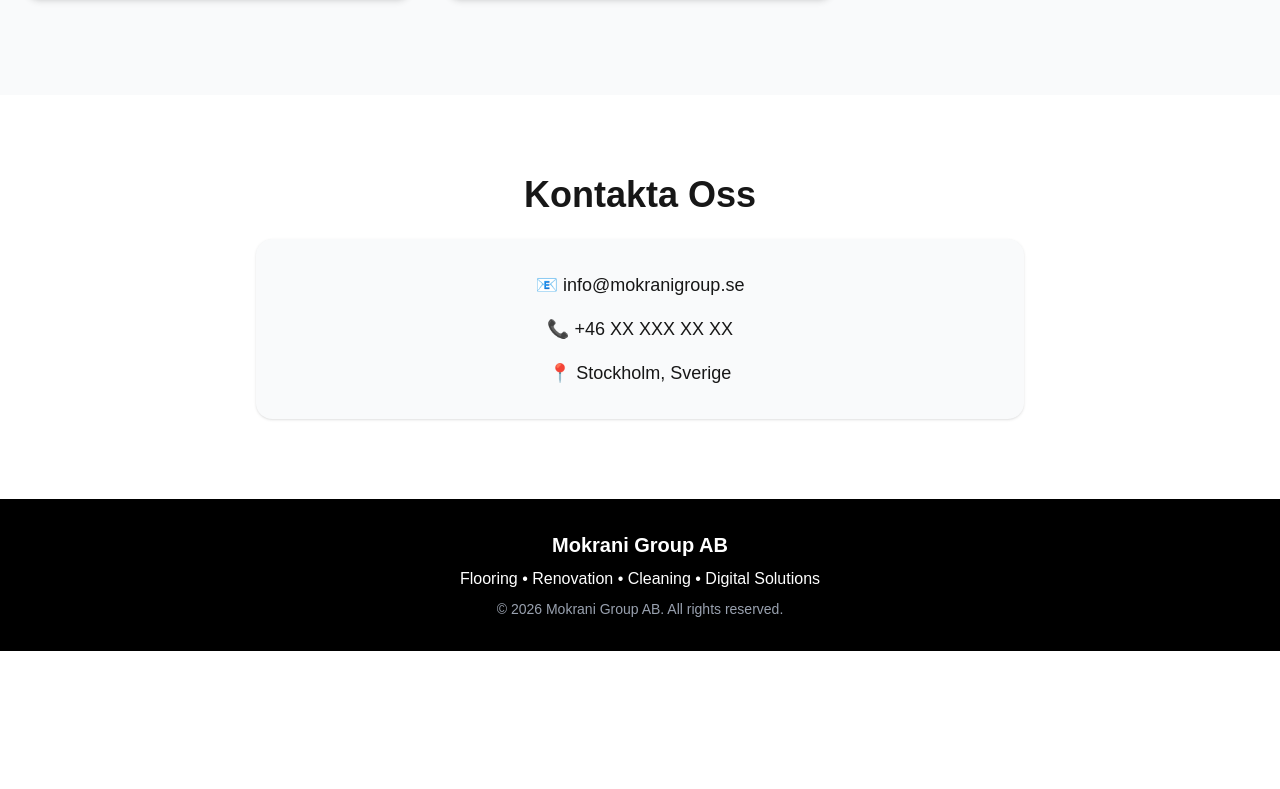
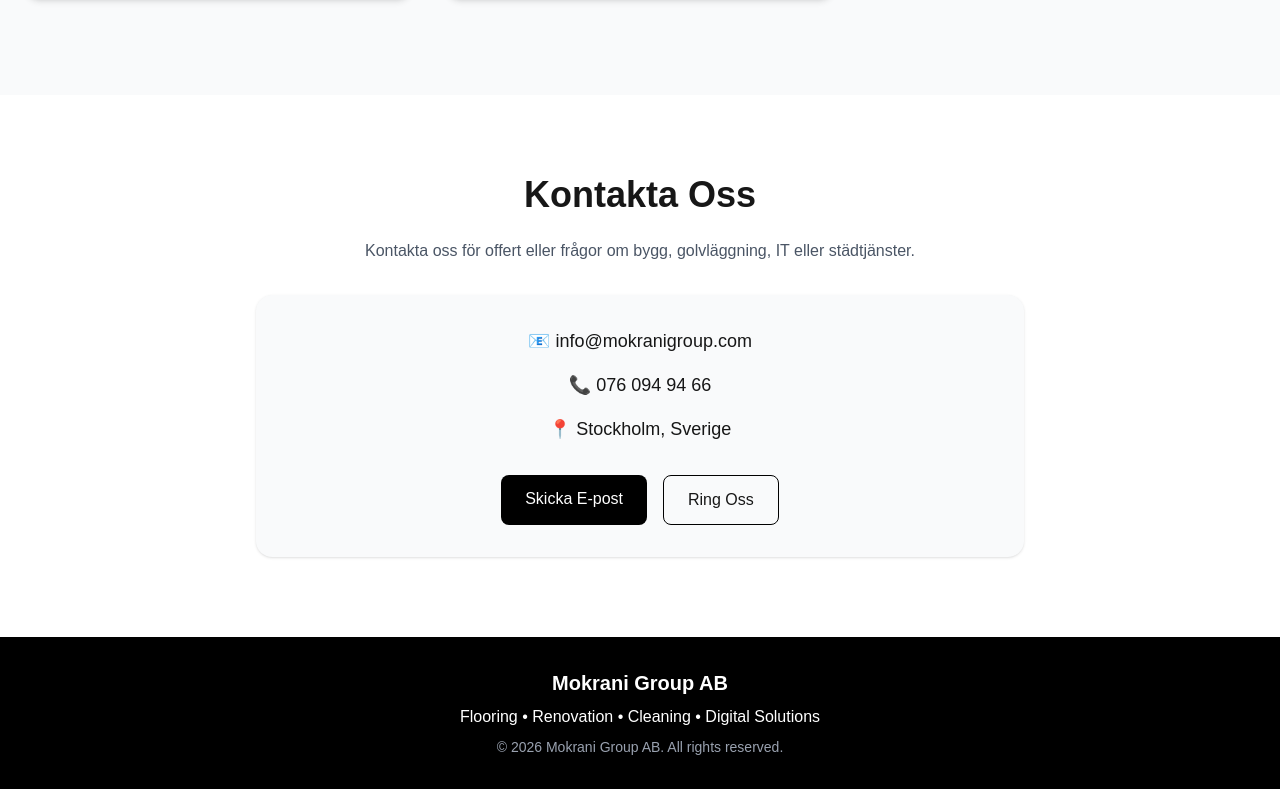
Before and after one commit to KSOM349/mokranigroup-website, a Next.js app: page / in a window 1280 px wide. Shown: the part 2993-3782 px from the top of the page. Before the commit the page ends 3644 px from the top, so only its background shows below. Built offline with nearby package versions, Linux system fonts and the light colour scheme.

Commit message:
Update contact section

```diff
--- a/app/components/Contact.tsx
+++ b/app/components/Contact.tsx
@@ -10,19 +10,42 @@
           Kontakta Oss
         </h2>
 
+        <p className="text-gray-600 mb-8">
+          Kontakta oss för offert eller frågor om bygg,
+          golvläggning, IT eller städtjänster.
+        </p>
+
         <div className="bg-gray-50 rounded-2xl shadow p-8">
 
           <p className="mb-4 text-lg">
-            📧 info@mokranigroup.se
+            📧 info@mokranigroup.com
           </p>
 
           <p className="mb-4 text-lg">
-            📞 +46 XX XXX XX XX
+            📞 076 094 94 66
           </p>
 
-          <p className="text-lg">
+          <p className="mb-4 text-lg">
             📍 Stockholm, Sverige
           </p>
+
+          <div className="mt-8 flex flex-wrap justify-center gap-4">
+
+            <a
+              href="mailto:info@mokranigroup.com"
+              className="bg-black text-white px-6 py-3 rounded-lg hover:opacity-90 transition"
+            >
+              Skicka E-post
+            </a>
+
+            <a
+              href="tel:+46760949466"
+              className="border border-black px-6 py-3 rounded-lg hover:bg-black hover:text-white transition"
+            >
+              Ring Oss
+            </a>
+
+          </div>
 
         </div>
 
```
